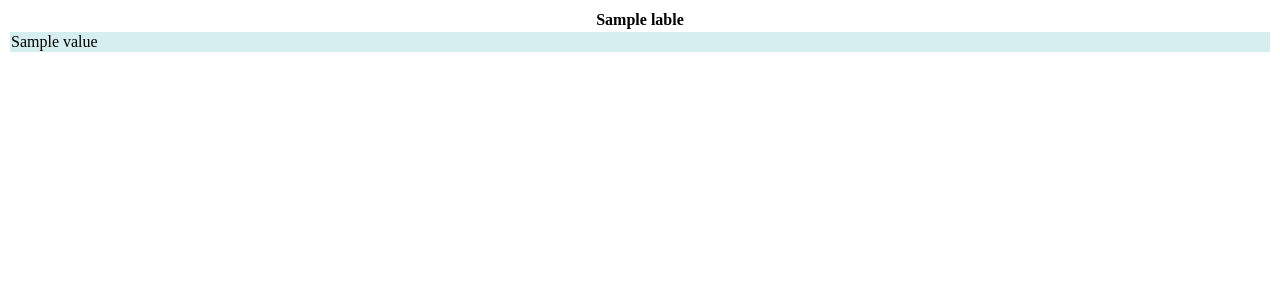
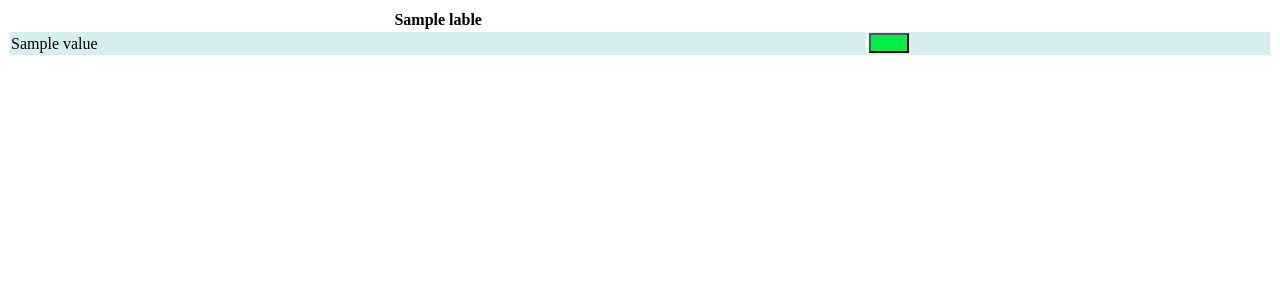
Before and after one commit to RadiantBlob/Sql_Project, a Flask app: template templates/home.html in a window 1280 px wide. Shown: the top 300 px of the page. Run offline with Flask 3, Linux system fonts and the light colour scheme; the template is opened without the code that fills it: most values are stand-ins (such as "Sample title", 1, 10 or a date in 2020).

Commit message:
added a unique button to every pokemon

```diff
--- a/index.py
+++ b/index.py
@@ -1,5 +1,6 @@
 from flask import Flask, render_template
-from backend import Pokemon, return_sql
+
+from backend import Pokemon, return_all
 
 app = Flask(__name__)
 
@@ -8,7 +9,8 @@ def index():
 	return render_template("home.html",
 	                       lable=vars(Pokemon.from_db(1)).keys(),
 	                       entries=[list(vars(pokemon).values()) for pokemon in
-	                                return_sql('Select * from pokemon where "type1" = "fire"')])
+	                                return_all()])
+
 
 if __name__ == '__main__':
 	# print(vars(Pokemon.from_db(1)).keys())
--- a/static/css/main.css
+++ b/static/css/main.css
@@ -1,5 +1,11 @@
 tr:nth-child(even) {
   background-color: #D6EEEE;
+}
+
+button {
+    width: 40px;
+    height: 20px;
+    background: #00ef44
 }
 
 table {
--- a/templates/home.html
+++ b/templates/home.html
@@ -4,6 +4,12 @@
 <head>
 	<title>ALL POKÉMON</title>
 	<link rel="stylesheet" type="text/css" href="static/css/main.css">
+
+	<script>
+		function changeColor(num) {
+			document.getElementById("my-btn " + num).style.backgroundColor = "cyan";
+		}
+	</script>
 </head>
 <body>
 
@@ -19,15 +25,14 @@
 		{% for value in pokemon%}
 		<td>{{value}}</td>
 		{% endfor %}
+
+		<td>
+			<button id = "my-btn {{pokemon[0]}}" onclick="changeColor({{pokemon[0]}})"></button>
+		</td>
+
 	</tr>
 	{% endfor %}
 
-<!--    {% for a in thing %}-->
-<!--    <tr>-->
-<!--        <td>{{a[0]}}</td>-->
-<!--        <td>{{a[1]}}</td>-->
-<!--    </tr>-->
-<!--    {% endfor %}-->
 </table>
 
 </body>
```
Lines whose indentation alone changed are shown as unchanged.
